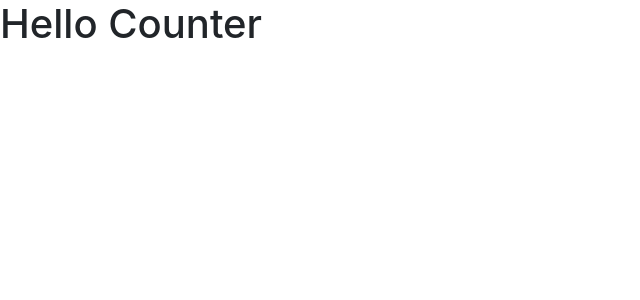
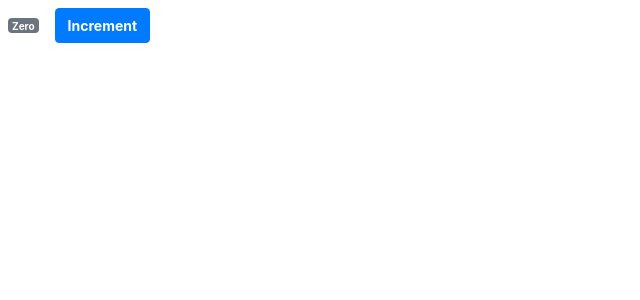
Before and after one commit to ahmadhori/react-shopping-list, a React (Create React App) app: page / in a window 1280 px wide. Shown: the top 300 px of the page, without its empty margins (0-640 px from the left). Built offline with nearby package versions, Linux system fonts and the light colour scheme.

Commit message:
Added btn and a styled number to counter compoonent

```diff
--- a/src/components/counter.jsx
+++ b/src/components/counter.jsx
@@ -1,9 +1,32 @@
 import React, { Component } from "react";
 
 class Counter extends Component {
-  state = {};
+  state = {
+    count: 0
+  };
+
+  styles = {
+    fontSize: 10
+  };
+
   render() {
-    return <h1>Hello Counter</h1>;
+    return (
+      <div>
+        <span style={this.styles} className="badge badge-secondary m-2">
+          {this.formatCount()}
+        </span>
+        <button
+          style={{ fontSize: 14, fontWeight: "bold" }}
+          className="btn btn-primary m-2"
+        >
+          Increment
+        </button>
+      </div>
+    );
+  }
+
+  formatCount() {
+    return this.state.count == 0 ? "Zero" : this.state.count;
   }
 }
 
```
